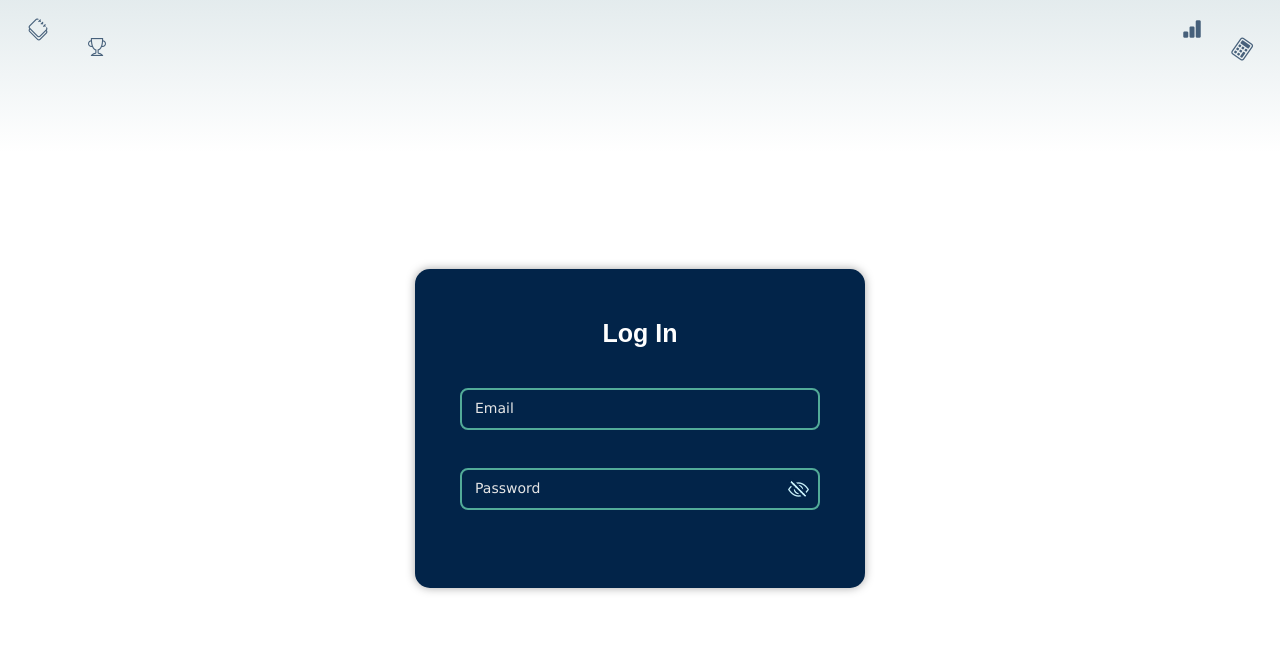
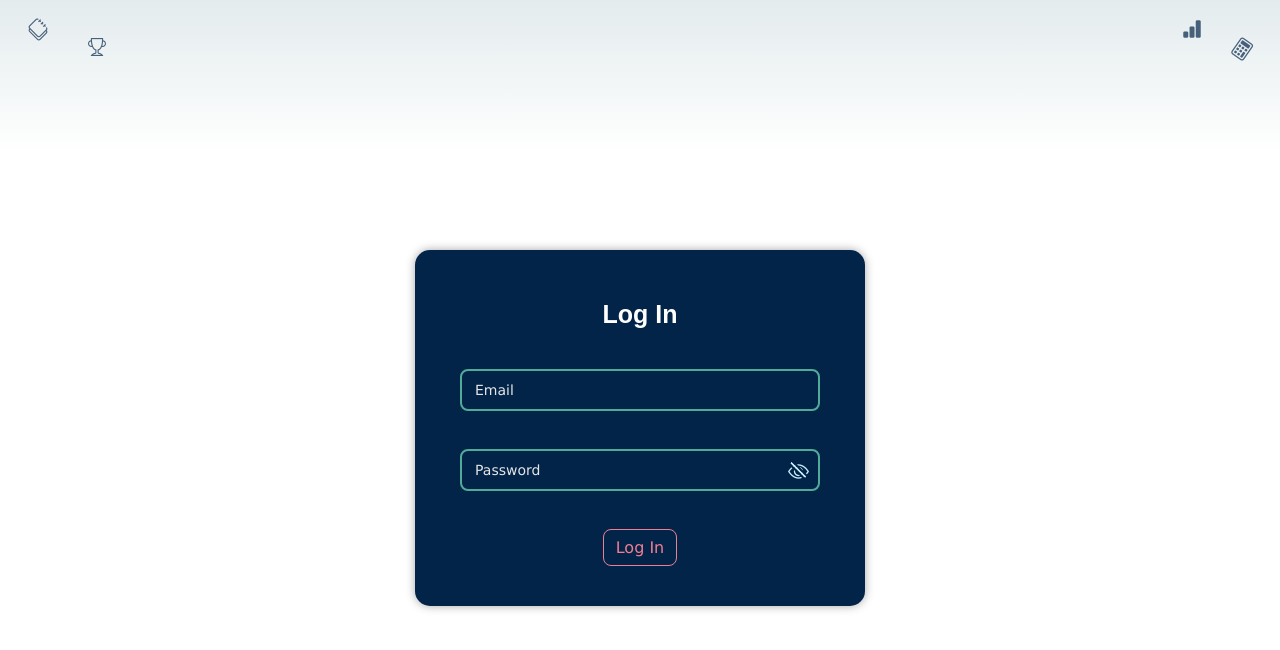
Before and after one commit to alishazin/eduSatchel, a Django app: page /register/login/ in a window 1280 px wide. Shown: the top 650 px of the page. Run offline with Django 3.2, Linux system fonts and the light colour scheme; some libraries are stand-ins or nearby versions.

Commit message:
login frontend over

```diff
--- a/static/css/register/log_in.css
+++ b/static/css/register/log_in.css
@@ -117,6 +117,22 @@
     transform: rotateZ(45deg);
     transition: opacity 0.3s;
 }
+.parent > form > button {
+    padding: 8px 12px;
+    font-family: "Montserrat", Verdana, Geneva, Tahoma, sans-serif;
+    font-size: 16px;
+    border-radius: 8px;
+    border: 1px solid var(--tertiary-color);
+    outline: none;
+    background-color: transparent;
+    cursor: pointer;
+    color: var(--tertiary-color);
+    transition: color 0.3s, background-color 0.3s;
+}
+.parent > form > button:hover {
+    color: white;
+    background-color: var(--tertiary-color);
+}
 /* Change the white to any color */
 /* Change autocomplete styles in WebKit */
 input:-webkit-autofill,
--- a/templates/register/log_in.html
+++ b/templates/register/log_in.html
@@ -34,7 +34,7 @@
                 <div class="cut-line"></div>
             </div>
         </div>
-        <!-- <button>log in</button> -->
+        <button>Log In</button>
     </form>
 </div>
 <script>
```
